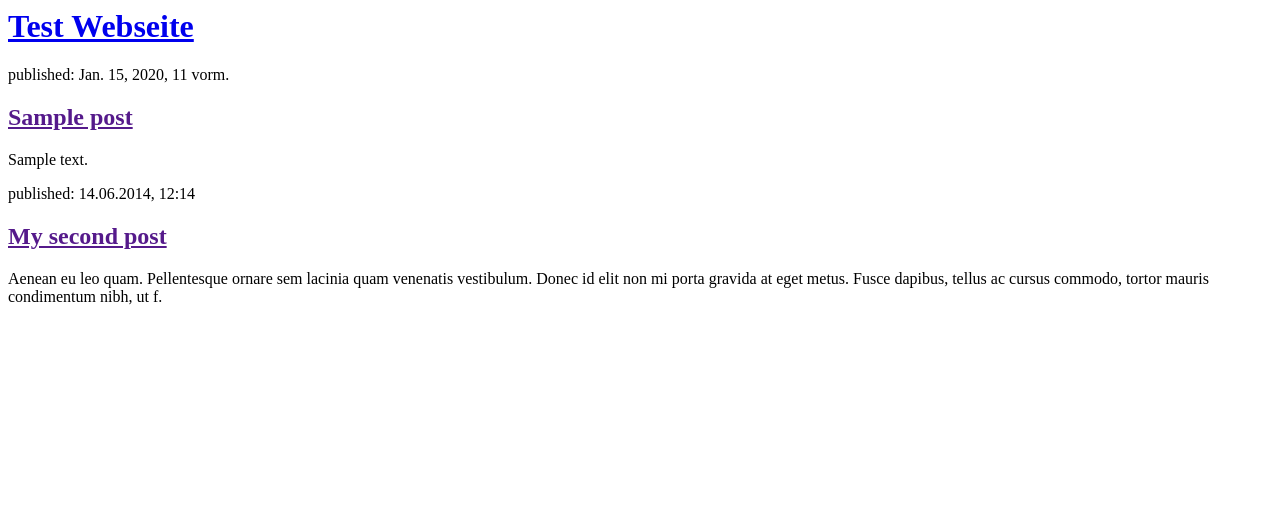
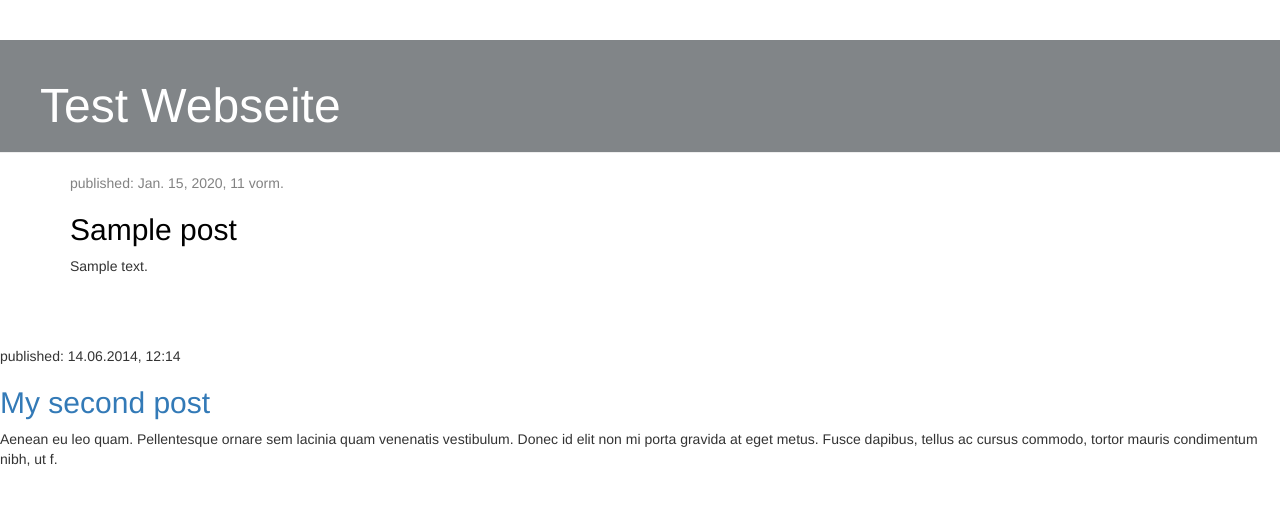
Before and after one commit to KatyaPohorilets/my-first-blog, a Django app: page / in a window 1280 px wide. Shown: the top 505 px of the page. Run offline with Django 3.2, Linux system fonts and the light colour scheme; tables that the repository leaves empty hold one stand-in row (values such as "Sample post"); some libraries are stand-ins or nearby versions.

Commit message:
Added view and template for detailed blog post as well as CSS for the site.

```diff
--- /dev/null
+++ b/umfrage/static/css/umfrage.css
@@ -0,0 +1,46 @@
+.page-header {
+    background-color: #818588;
+    margin-top: 0;
+    padding: 20px 20px 20px 40px;
+}
+
+.page-header h1, .page-header h1 a, .page-header h1 a:visited, .page-header h1 a:active {
+    color: #ffffff;
+    font-size: 36pt;
+    text-decoration: none;
+}
+
+.content {
+    margin-left: 40px;
+}
+
+h1, h2, h3, h4 {
+    font-family: 'Open Sans', sans-serif;
+}
+
+.date {
+    color: #828282;
+}
+
+.save {
+    float: right;
+}
+
+.post-form textarea, .post-form input {
+    width: 100%;
+}
+
+.top-menu, .top-menu:hover, .top-menu:visited {
+    color: #ffffff;
+    float: right;
+    font-size: 26pt;
+    margin-right: 20px;
+}
+
+.post {
+    margin-bottom: 70px;
+}
+
+.post h2 a, .post h2 a:visited {
+    color: #000000;
+}
--- /dev/null
+++ b/umfrage/templates/umfrage/base.html
@@ -0,0 +1,30 @@
+{% load static %}
+<html>
+    <head>
+        <title>Test Webseite</title>
+        <link rel="stylesheet" href="{% static 'css/umfrage.css' %}">
+        <link rel="stylesheet" href="//maxcdn.bootstrapcdn.com/bootstrap/3.2.0/css/bootstrap.min.css">
+        <link rel="stylesheet" href="//maxcdn.bootstrapcdn.com/bootstrap/3.2.0/css/bootstrap-theme.min.css">
+        <link rel="preconnect" href="https://fonts.gstatic.com">
+        <link href="https://fonts.googleapis.com/css2?family=Open+Sans:wght@300&display=swap" rel="stylesheet">
+    </head>
+    <body>
+            <div class="page-header">
+              <h1><a href="/">Test Webseite</a></h1>
+            </div>
+            <div class="content container">
+              <div class="row">
+                  <div class="col-md-8">
+                    {% block content %}
+                    {% endblock %}
+                  </div>
+              </div>
+          </div>
+
+        <div>
+            <p>published: 14.06.2014, 12:14</p>
+            <h2><a href="">My second post</a></h2>
+            <p>Aenean eu leo quam. Pellentesque ornare sem lacinia quam venenatis vestibulum. Donec id elit non mi porta gravida at eget metus. Fusce dapibus, tellus ac cursus commodo, tortor mauris condimentum nibh, ut f.</p>
+        </div>
+    </body>
+</html>
--- a/umfrage/templates/umfrage/post_list.html
+++ b/umfrage/templates/umfrage/post_list.html
@@ -1,25 +1,13 @@
-<html>
-    <head>
-        <title>Test Webseite</title>
-    </head>
-    <body>
-        <div>
-            <h1><a href="/">Test Webseite</a></h1>
-        </div>
-      {%for post in posts %}
-        <div>
+{% extends 'umfrage/base.html' %}
 
-          <p>published: {{ post.published_date }}</p>
-          <h2><a href="">{{ post.title }}</a></h2>
+{% block content %}
+  {% for post in posts %}
+      <div class="post">
+          <div class="date">
+              <p>published: {{ post.published_date }}</p>
+          </div>
+          <h2><a href="{% url 'post_detail' pk=post.pk %}">{{ post.title }}</a></h2>
           <p>{{ post.text|linebreaksbr }}</p>
-
-        </div>
-      {% endfor %}
-
-        <div>
-            <p>published: 14.06.2014, 12:14</p>
-            <h2><a href="">My second post</a></h2>
-            <p>Aenean eu leo quam. Pellentesque ornare sem lacinia quam venenatis vestibulum. Donec id elit non mi porta gravida at eget metus. Fusce dapibus, tellus ac cursus commodo, tortor mauris condimentum nibh, ut f.</p>
-        </div>
-    </body>
-</html>
+      </div>
+  {% endfor %}
+{% endblock %}
--- a/umfrage/urls.py
+++ b/umfrage/urls.py
@@ -3,4 +3,5 @@ from . import views
 
 urlpatterns = [
     path('', views.post_list, name='post_list'),
+    path('post/<int:pk>/', views.post_detail, name='post_detail'),
 ]
--- a/umfrage/views.py
+++ b/umfrage/views.py
@@ -1,4 +1,4 @@
-from django.shortcuts import render
+from django.shortcuts import render, get_object_or_404
 from django.utils import timezone
 from .models import Post
 
@@ -6,3 +6,6 @@ from .models import Post
 def post_list(request):
     posts = Post.objects.filter(published_date__lte=timezone.now()).order_by('published_date')
     return render(request, 'umfrage/post_list.html', {'posts': posts})
+def post_detail(request, pk):
+    post = get_object_or_404(Post, pk=pk)
+    return render(request, 'umfrage/post_detail.html', {'post': post})
```
Also changed, not shown: umfrage/templates/umfrage/post_detail.html (added, +13 -0 lines).
